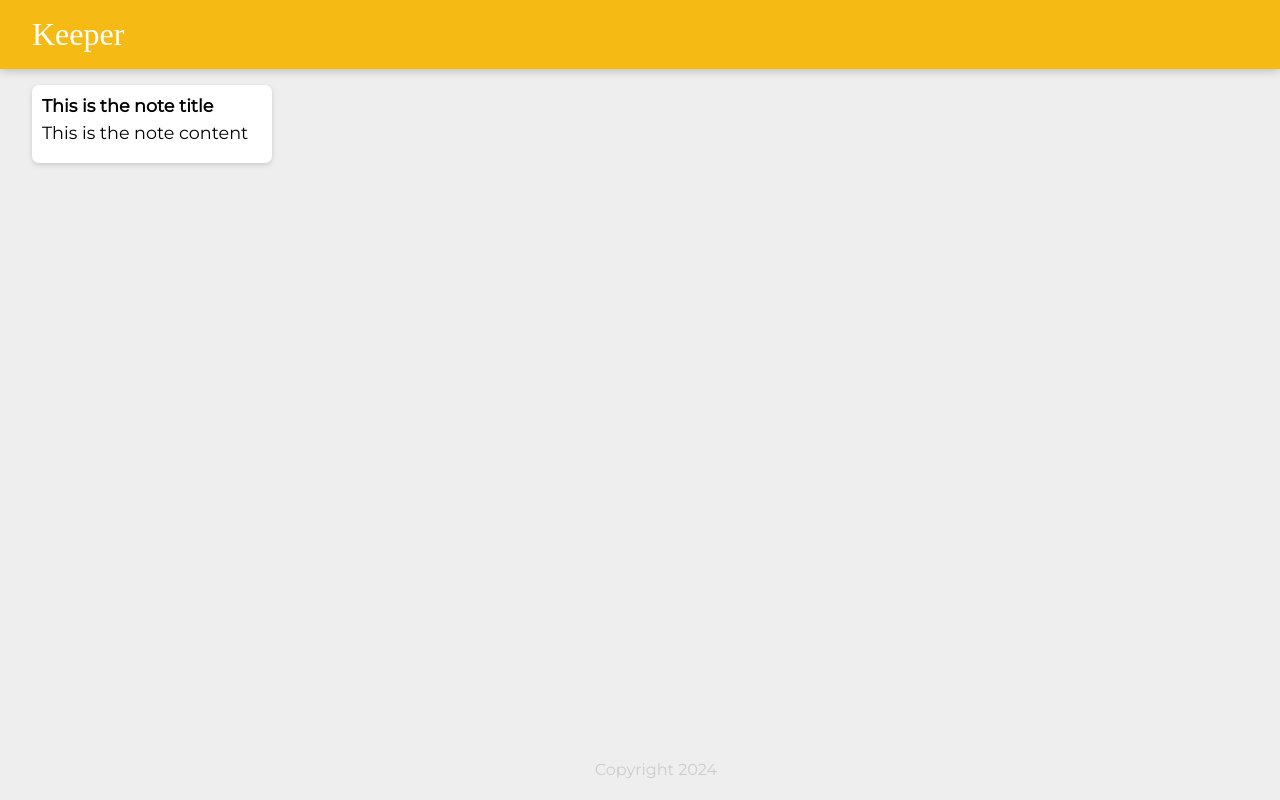
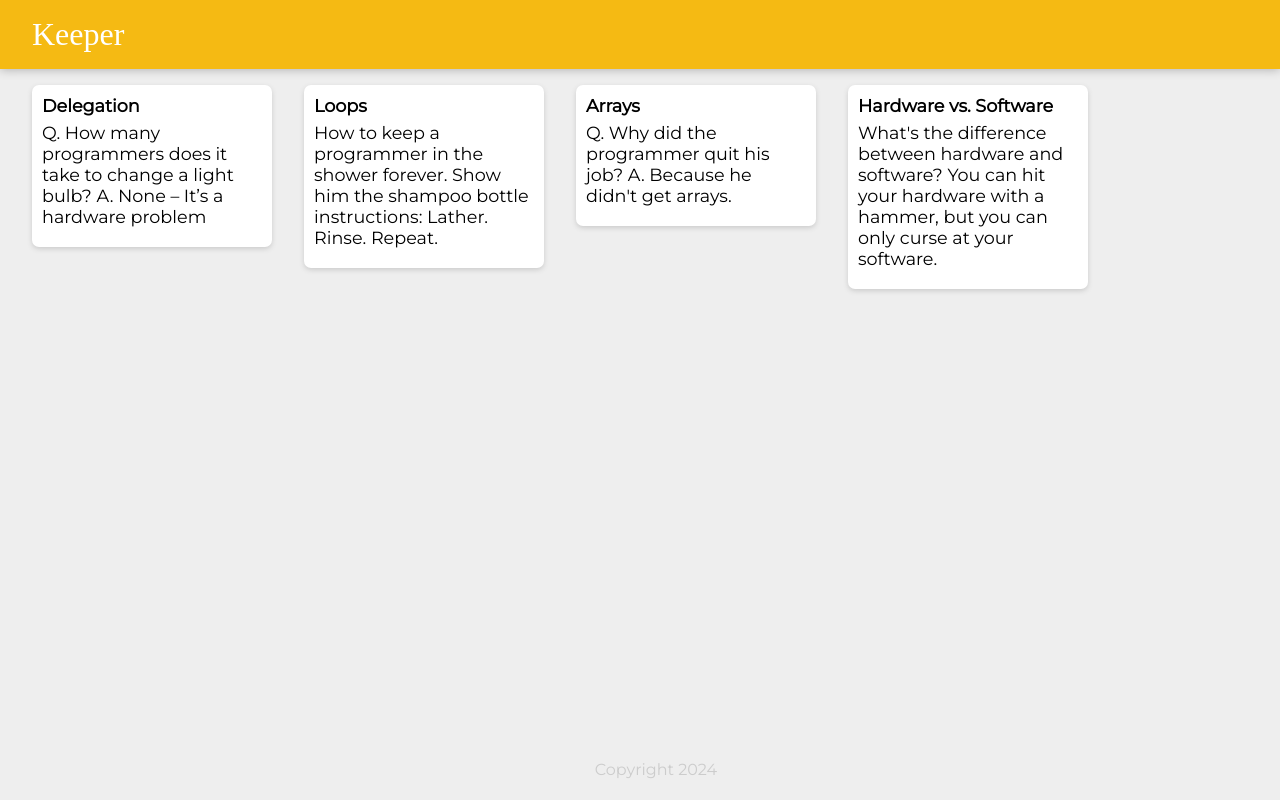
Before and after one commit to shafayat666/web-react-keeper-app, a React (Vite) app: page / in a window 1280 px wide. Built offline with nearby package versions, Linux system fonts and the light colour scheme; a web font is replaced by a local one.

Commit message:
added notes

```diff
--- a/src/components/App.jsx
+++ b/src/components/App.jsx
@@ -1,12 +1,18 @@
 import Header from "./Header";
 import Footer from "./Footer";
 import Note from "./Note";
+import notes from "../notes";
 
 function App() {
     return (
         <div>
             <Header />
-            <Note />
+            {notes.map((note) => (
+                <Note
+                    title={note.title}
+                    content={note.content}
+                />
+            ))}
             <Footer />
         </div>
     );
--- a/src/components/Note.jsx
+++ b/src/components/Note.jsx
@@ -1,8 +1,8 @@
-function Note () {
+function Note (props) {
     return (
         <div className="note">
-            <h1>This is the note title</h1>
-            <p>This is the note content</p>
+            <h1>{props.title}</h1>
+            <p>{props.content}</p>
         </div>
     );
 }
--- /dev/null
+++ b/src/notes.jsx
@@ -0,0 +1,28 @@
+const notes = [
+  {
+    key: 1,
+    title: "Delegation",
+    content:
+      "Q. How many programmers does it take to change a light bulb? A. None – It’s a hardware problem"
+  },
+  {
+    key: 2,
+    title: "Loops",
+    content:
+      "How to keep a programmer in the shower forever. Show him the shampoo bottle instructions: Lather. Rinse. Repeat."
+  },
+  {
+    key: 3,
+    title: "Arrays",
+    content:
+      "Q. Why did the programmer quit his job? A. Because he didn't get arrays."
+  },
+  {
+    key: 4,
+    title: "Hardware vs. Software",
+    content:
+      "What's the difference between hardware and software? You can hit your hardware with a hammer, but you can only curse at your software."
+  }
+];
+
+export default notes;
```
